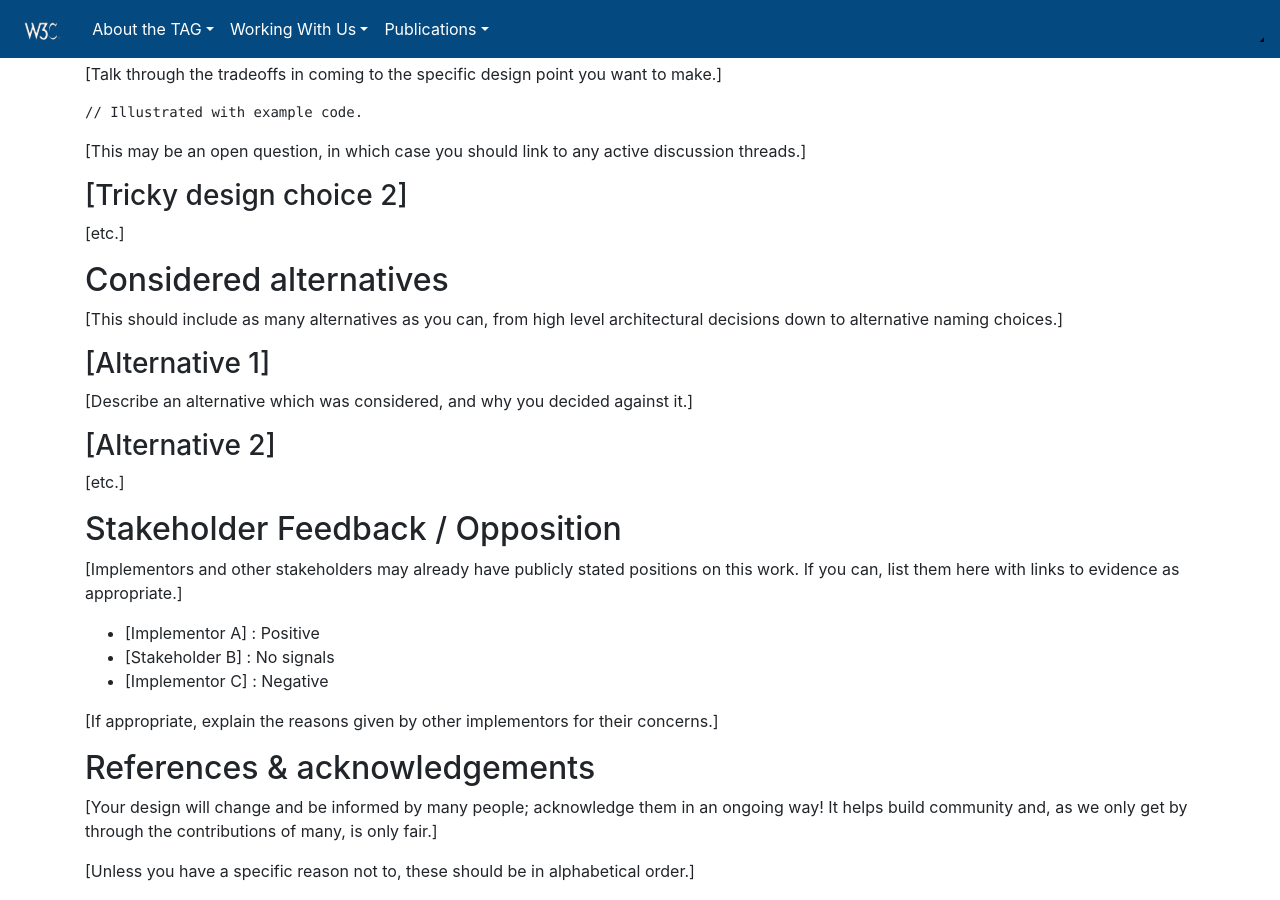
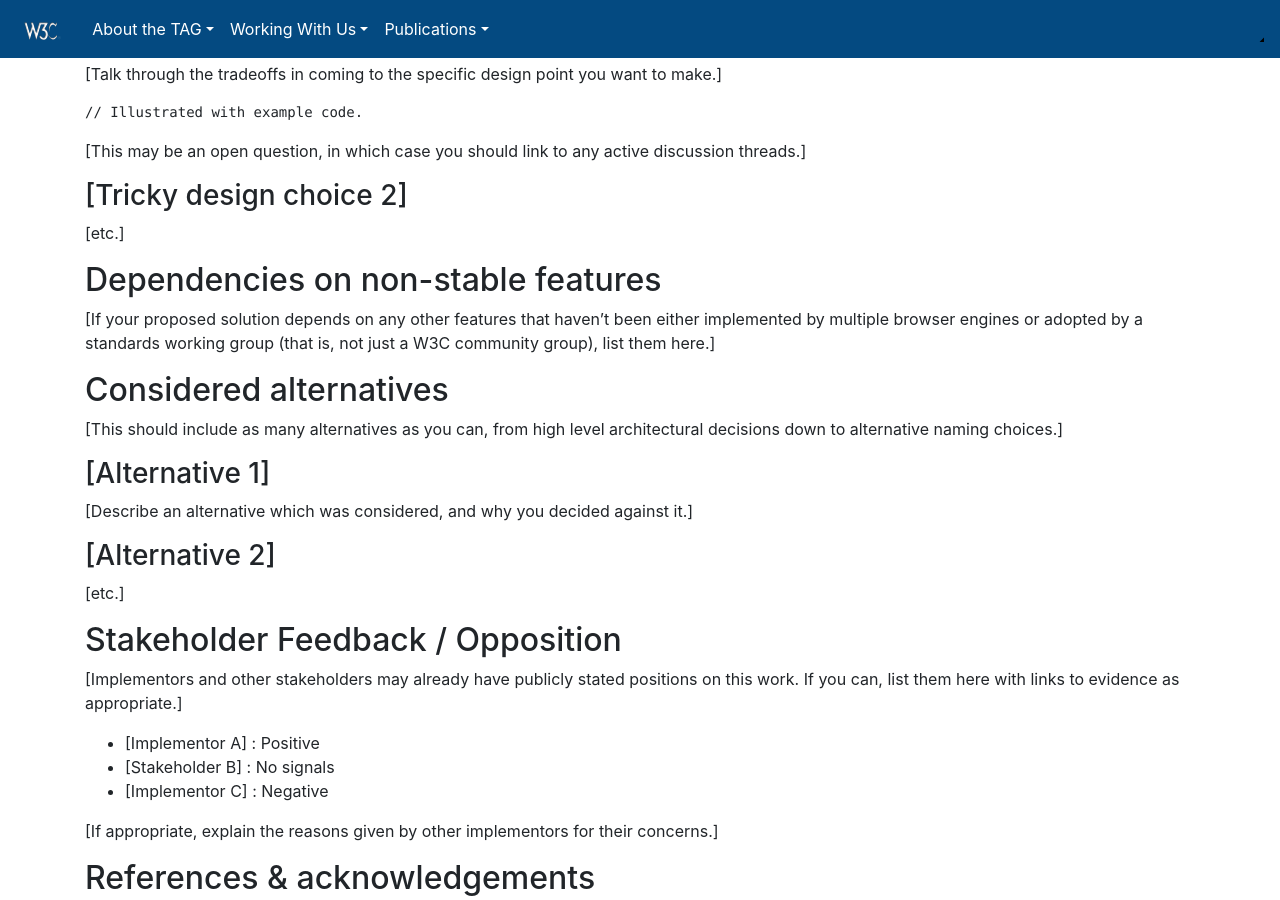
Before and after one commit to w3ctag/tag.w3.org, a Jekyll site: the page built from explainers/template.md, in a window 1280 px wide and 900 px high, scrolled down 1800 px. Built offline with Jekyll 4.4.1, drawn with Linux system fonts in a browser that asks for light colours; nearby versions of some CDN libraries; our own code applies the rules of GitHub Pages for plain Markdown files; library files that are not in the unit come from our copies.

Commit message:
Ask people to list non-consensus dependencies in their explainers. (#40)
* Remove trailing whitespace.

* Ask people to list non-consensus dependencies in their explainers.

* Take some wording suggestions.

```diff
--- a/explainers/template.md
+++ b/explainers/template.md
@@ -99,6 +99,12 @@ in which case you should link to any active discussion threads.]
 
 [etc.]
 
+## Dependencies on non-stable features
+
+[If your proposed solution depends on any other features that haven't been either implemented by
+multiple browser engines or adopted by a standards working group (that is, not just a W3C community
+group), list them here.]
+
 ## Considered alternatives
 
 [This should include as many alternatives as you can,
```
Also changed, not shown: explainers/index.md (+1 -0 lines).
